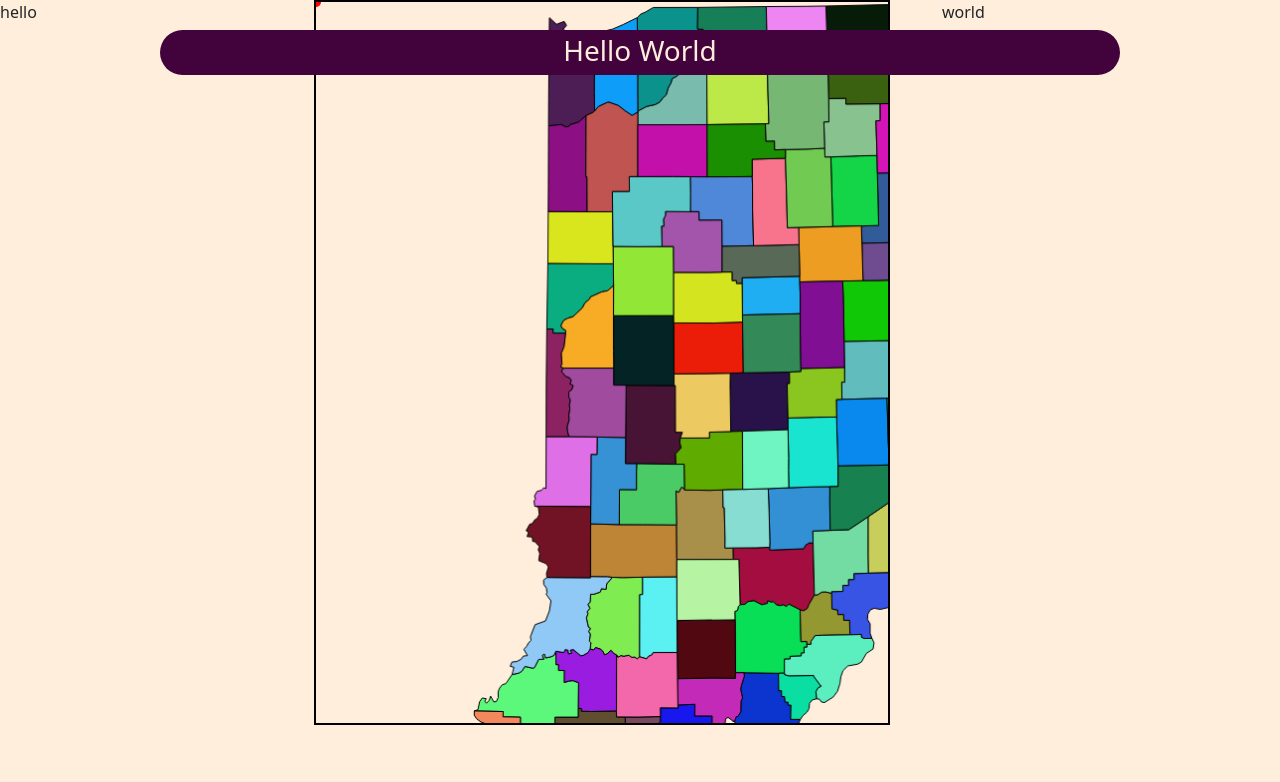
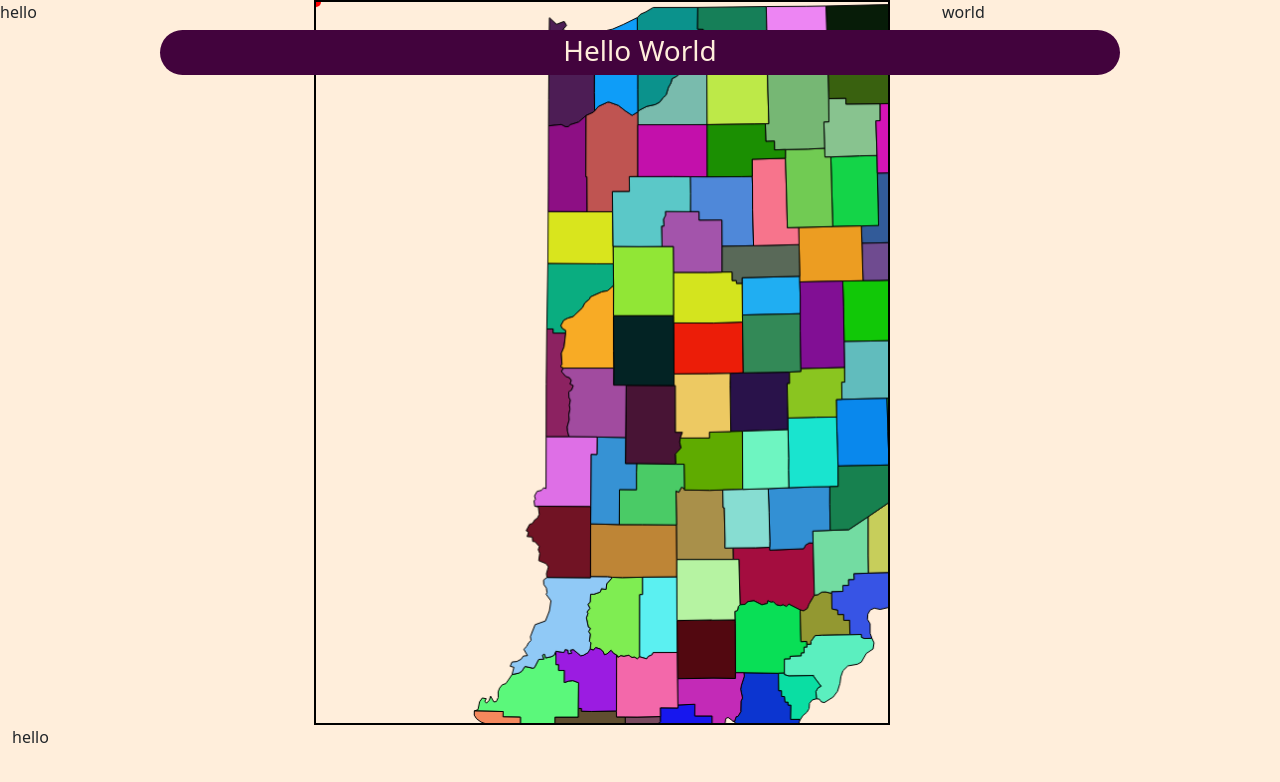
Before and after one commit to apet2929/CSSE280-FinalProject, a React (Create React App) app in the folder frontend/csse280-final-project/: page / in a window 1280 px wide. Shown: the top 782 px of the page. Built offline with nearby package versions, Linux system fonts and the light colour scheme.

Commit message:
added service table data component

```diff
--- a/frontend/csse280-final-project/src/App.tsx
+++ b/frontend/csse280-final-project/src/App.tsx
@@ -7,6 +7,7 @@ import Button from 'react-bootstrap/Button';
 import './App.css';
 import { MapView } from './MapView';
 import PageHeader from './PageHeader';
+import ServiceTableData from './ServiceTableData';
 
 const ExampleToast = ({ children } : {children : any}) => {
   const [show, toggleShow] = useState(true);
@@ -50,7 +51,11 @@ const App = () => {
         world
       </div>
     </div>
-
+    <div className="row">
+        <ul>
+          <ServiceTableData />
+        </ul>
+    </div>
   </div>
   );
 }
--- /dev/null
+++ b/frontend/csse280-final-project/src/ServiceTableData.tsx
@@ -0,0 +1,16 @@
+import * as React from 'react';
+
+/* type ServiceTableDataProps =  */
+
+
+const ServiceTableData = () => {
+    return (
+        <>
+            <li>
+                hello
+            </li>
+        </>
+    );
+};
+
+export default ServiceTableData;
```
